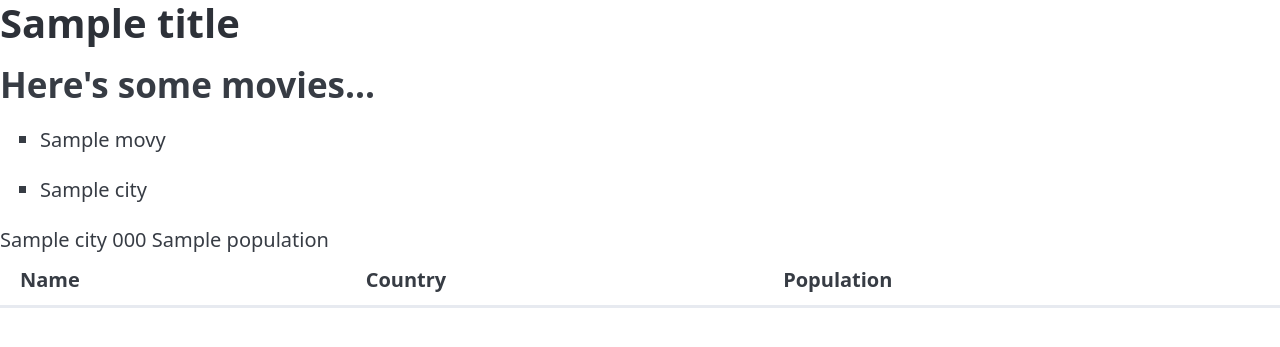
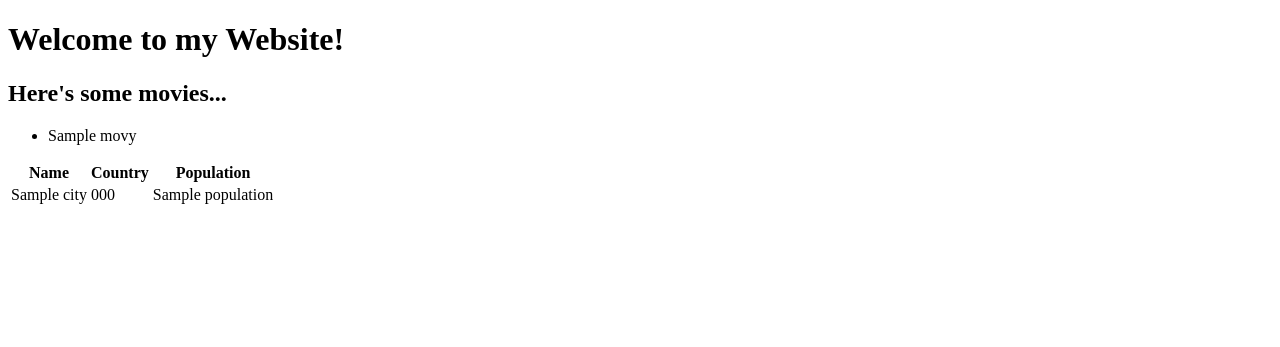
Before and after one commit to eXclus1on/laravel-main, a Laravel app: template l3-controllers/resources/views/homepage.blade.php in a window 1280 px wide. Shown: the top 347 px of the page. Run offline with Laravel 12, Linux system fonts and the light colour scheme; the template is opened without the code that fills it: most values are stand-ins (such as "Sample title", 1, 10 or a date in 2020); lists and menus that the app fills with data are empty; some libraries are stand-ins or nearby versions.

Commit message:
Update homepage view: change title, add welcome message, and modify movie and city list display
* Change title tag content to "Document"
* Add welcome message "Welcome to my Website!"
* Modify movie list display to include markup for unordered list and list items
* Modify city list display to include markup for table, table head, table body, and table rows
* Move city CountryCode and Population to separate table data cells
* Remove extra closing table tag

```diff
--- a/l3-controllers/resources/views/homepage.blade.php
+++ b/l3-controllers/resources/views/homepage.blade.php
@@ -4,21 +4,15 @@
 <head>
     <meta charset="UTF-8">
     <meta name="viewport" content="width=device-width, initial-scale=1.0">
-    <link rel="stylesheet" href="https://cdn.jsdelivr.net/npm/@picocss/pico@2/css/pico.min.css"/>
-    <title>Aula 02-04-2024</title>
+    <title>Document</title>
 </head>
 
 <body>
-    <h1> {{ $title }} </h1>
-    <h2> Here's some movies...</h2>
+    <h1>Welcome to my Website!</h1>
+    <h2>Here's some movies...</h2>
     <ul>
         @foreach ($movies as $movie)
-        <li> {{ $movie }} </li>
-        @endforeach
-    </ul>
-    <ul>
-        @foreach ($cities as $city)
-        <li>{{ $city->Name }}</li>
+        <li>{{$movie}}</li>
         @endforeach
     </ul>
 
@@ -31,15 +25,14 @@
             </tr>
         </thead>
         <tbody>
-            @foreach ($cities as $city)
+            @foreach($cities as $city)
             <tr>
-                <tr> {{ $city->Name }}</tr>
-                <tr> {{ $city->CountryCode }}</tr>
-                <tr> {{ $city->Population }}</tr>
+                <td>{{$city -> Name}}</td>
+                <td>{{$city -> CountryCode}}</td>
+                <td>{{$city -> Population}}</td>
             </tr>
             @endforeach
         </tbody>
-    </table>
 </body>
 
 </html>
```
